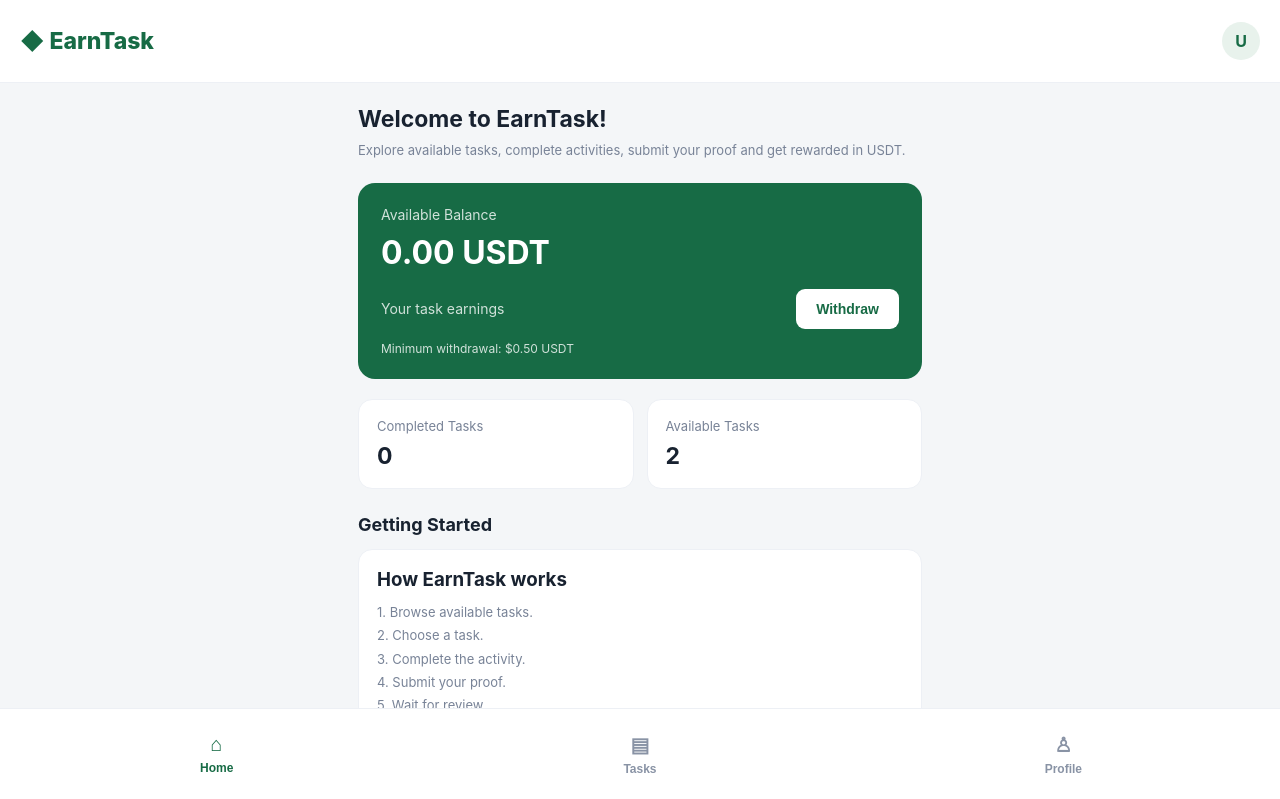
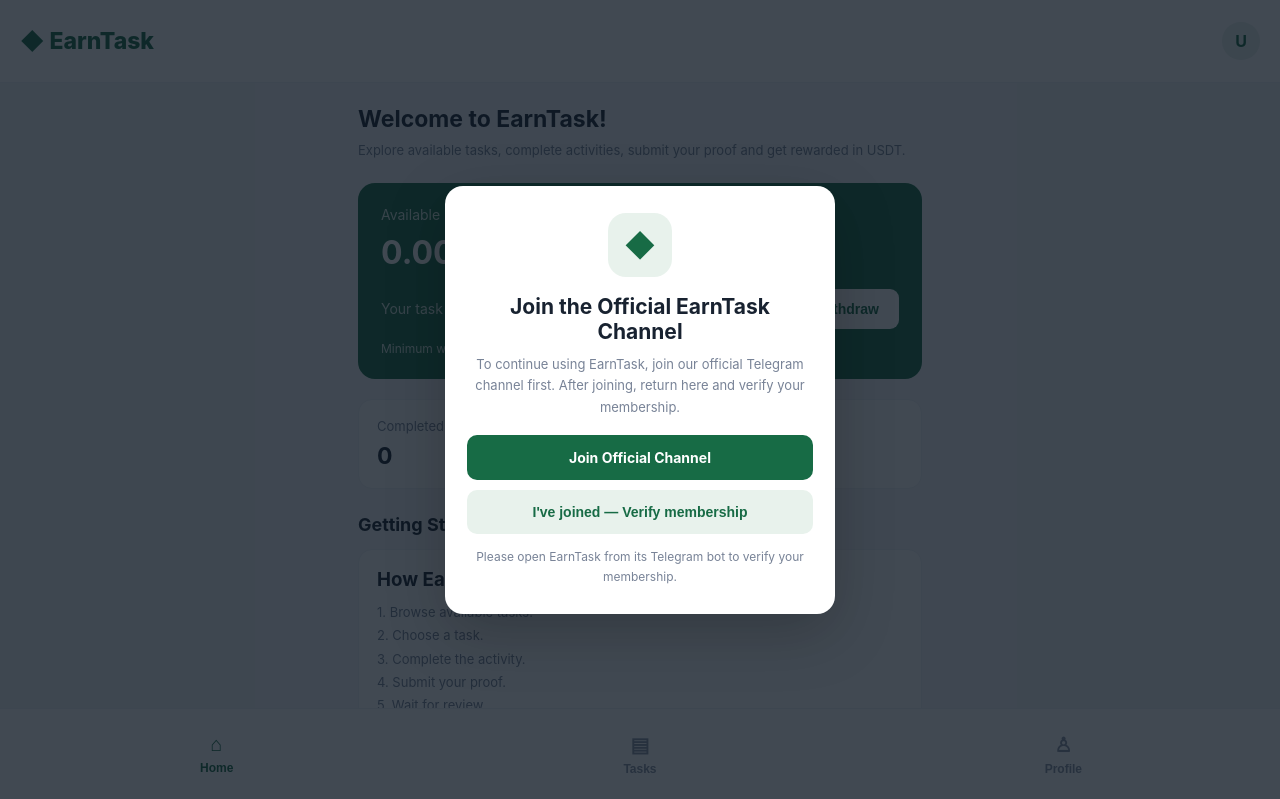
Before and after one commit to emmanuel21-ai/earntask, a plain HTML site: page index.html in a window 1280 px wide. Shown: the top 799 px of the page. Drawn offline with Linux system fonts and the light colour scheme.

Commit message:
Add automatic channel membership verification

```diff
--- a/index.html
+++ b/index.html
@@ -1,4 +1,3 @@
-
 <!DOCTYPE html>
 <html lang="en">
 <head>
@@ -357,10 +356,109 @@ footer {
   line-height: 1.5;
   overflow-wrap: anywhere;
 }
+
+/* OFFICIAL CHANNEL MEMBERSHIP GATE */
+
+.channel-modal {
+  position: fixed;
+  inset: 0;
+  z-index: 1000;
+  display: flex;
+  align-items: center;
+  justify-content: center;
+  padding: 22px;
+  background: rgba(12, 22, 34, .78);
+}
+
+.channel-modal.hidden { display: none; }
+
+.channel-box {
+  width: 100%;
+  max-width: 390px;
+  padding: 27px 22px;
+  border-radius: 18px;
+  background: #fff;
+  text-align: center;
+  box-shadow: 0 18px 60px rgba(0,0,0,.22);
+}
+
+.channel-logo {
+  width: 64px;
+  height: 64px;
+  margin: 0 auto 17px;
+  border-radius: 18px;
+  display: grid;
+  place-items: center;
+  background: #e8f2ec;
+  color: #176b45;
+  font-size: 30px;
+  font-weight: 800;
+}
+
+.channel-box h2 { font-size: 21px; margin-bottom: 10px; color: #182230; }
+
+.channel-box p {
+  color: #788397;
+  font-size: 13px;
+  line-height: 1.65;
+  margin-bottom: 17px;
+}
+
+.channel-join, .channel-continue {
+  display: block;
+  width: 100%;
+  padding: 14px 16px;
+  border-radius: 10px;
+  font-size: 14px;
+  font-weight: 700;
+  text-decoration: none;
+  text-align: center;
+}
+
+.channel-join {
+  background: #176b45;
+  color: white;
+  margin-bottom: 10px;
+}
+
+.channel-continue {
+  background: #e8f2ec;
+  color: #176b45;
+}
+
+.channel-continue:disabled { opacity: .6; }
+
+.channel-small {
+  min-height: 20px;
+  margin: 13px 0 0 !important;
+  font-size: 12px !important;
+  overflow-wrap: anywhere;
+}
 </style>
 </head>
 
 <body>
+
+<div class="channel-modal" id="channelModal" role="dialog" aria-modal="true" aria-labelledby="channelTitle">
+  <div class="channel-box">
+    <div class="channel-logo">◆</div>
+    <h2 id="channelTitle">Join the Official EarnTask Channel</h2>
+    <p>
+      To continue using EarnTask, join our official Telegram channel first.
+      After joining, return here and verify your membership.
+    </p>
+    <a class="channel-join" id="channelJoinLink"
+       href="https://t.me/earntask247" target="_blank" rel="noopener noreferrer">
+      Join Official Channel
+    </a>
+    <button class="channel-continue" id="verifyChannelButton" type="button">
+      I've joined — Verify membership
+    </button>
+    <p class="channel-small" id="channelStatus" role="status">
+      Checking your Telegram membership...
+    </p>
+  </div>
+</div>
 
 <header>
   <div class="logo">◆ EarnTask</div>
@@ -408,10 +506,8 @@ footer {
     </p>
   </div>
 
-  <!-- REFERRAL SECTION -->
   <div class="referral-card">
     <h4>Referral Bonus</h4>
-
     <p>
       Invite friends and earn $0.20 USDT when they
       complete Task 01 and their proof is approved.
@@ -422,7 +518,6 @@ footer {
       <div class="referral-link" id="referralLink">
         Loading referral link...
       </div>
-
       <button class="referral-copy" id="copyReferralButton" onclick="copyReferral()">
         Copy
       </button>
@@ -609,10 +704,78 @@ if (tg) {
 
 const user = tg?.initDataUnsafe?.user;
 
-// IMPORTANT:
-// Replace this with your deployed backend URL before publishing.
-// Keep localhost only for local testing.
 const API_BASE = "https://earntask-agid.onrender.com";
+
+const channelModal = document.getElementById("channelModal");
+const verifyChannelButton = document.getElementById("verifyChannelButton");
+const channelStatus = document.getElementById("channelStatus");
+
+let channelVerified = false;
+let channelCheckInProgress = false;
+
+function showChannelGate(message) {
+  channelModal.classList.remove("hidden");
+  if (message) channelStatus.textContent = message;
+}
+
+function hideChannelGate() {
+  channelModal.classList.add("hidden");
+}
+
+async function verifyChannelMembership() {
+  if (channelVerified || channelCheckInProgress) return;
+
+  if (!tg?.initData) {
+    showChannelGate("Please open EarnTask from its Telegram bot to verify your membership.");
+    return;
+  }
+
+  channelCheckInProgress = true;
+  verifyChannelButton.disabled = true;
+  verifyChannelButton.textContent = "Checking membership...";
+  channelStatus.textContent = "Please wait while we verify your membership.";
+
+  try {
+    const response = await fetch(`${API_BASE}/api/channel-membership`, {
+      method: "GET",
+      headers: {
+        "X-Telegram-Init-Data": tg.initData
+      },
+      cache: "no-store"
+    });
+
+    const result = await response.json().catch(() => ({}));
+
+    if (!response.ok) {
+      throw new Error(result.detail || "Membership verification failed. Please try again.");
+    }
+
+    if (result.is_member === true) {
+      channelVerified = true;
+      hideChannelGate();
+      channelStatus.textContent = "Membership verified.";
+      loadBalance();
+      loadReferral();
+      loadMySubmissions();
+    } else {
+      showChannelGate("We couldn't confirm your membership yet. Join the channel, then tap verify again.");
+    }
+  } catch (error) {
+    showChannelGate(error.message || "Could not verify membership. Please try again.");
+  } finally {
+    channelCheckInProgress = false;
+    verifyChannelButton.disabled = false;
+    verifyChannelButton.textContent = "I've joined — Verify membership";
+  }
+}
+
+verifyChannelButton.addEventListener("click", verifyChannelMembership);
+
+document.addEventListener("visibilitychange", function() {
+  if (document.visibilityState === "visible" && !channelVerified) {
+    verifyChannelMembership();
+  }
+});
 
 if (user) {
   const name = user.first_name || "User";
@@ -679,10 +842,7 @@ function closeProof() {
   document.getElementById("proofModal").classList.remove("show");
 }
 
-
-// ==================================================
 // LOAD AVAILABLE BALANCE
-// ==================================================
 
 async function loadBalance() {
   if (!tg?.initData) return;
@@ -708,10 +868,7 @@ async function loadBalance() {
   }
 }
 
-
-// ==================================================
 // LOAD REFERRAL INFORMATION
-// ==================================================
 
 async function loadReferral() {
   const linkElement = document.getElementById("referralLink");
@@ -757,10 +914,7 @@ async function loadReferral() {
   }
 }
 
-
-// ==================================================
 // COPY REFERRAL LINK
-// ==================================================
 
 async function copyReferral() {
   const link = document.getElementById("referralLink").textContent;
@@ -801,10 +955,7 @@ async function copyReferral() {
   }
 }
 
-
-// ==================================================
 // LOAD USER TASK HISTORY
-// ==================================================
 
 async function loadMySubmissions() {
   if (!tg?.initData) return;
@@ -834,10 +985,7 @@ async function loadMySubmissions() {
   }
 }
 
-
-// ==================================================
 // WITHDRAWAL SUBMISSION
-// ==================================================
 
 document.getElementById("withdrawForm").addEventListener("submit", async function(e) {
   e.preventDefault();
@@ -901,10 +1049,7 @@ document.getElementById("withdrawForm").addEventListener("submit", async functio
   }
 });
 
-
-// ==================================================
 // TASK PROOF SUBMISSION
-// ==================================================
 
 document.getElementById("proofForm").addEventListener("submit", async function(e) {
   e.preventDefault();
@@ -974,14 +1119,10 @@ document.getElementById("proofForm").addEventListener("submit", async function(e
   }
 });
 
+// INITIAL CHANNEL CHECK AND DATA LOADING
 
-// ==================================================
-// INITIAL DATA LOADING
-// ==================================================
-
-loadBalance();
-loadReferral();
-loadMySubmissions();
+showChannelGate("Checking your Telegram membership...");
+verifyChannelMembership();
 
 </script>
 
```
